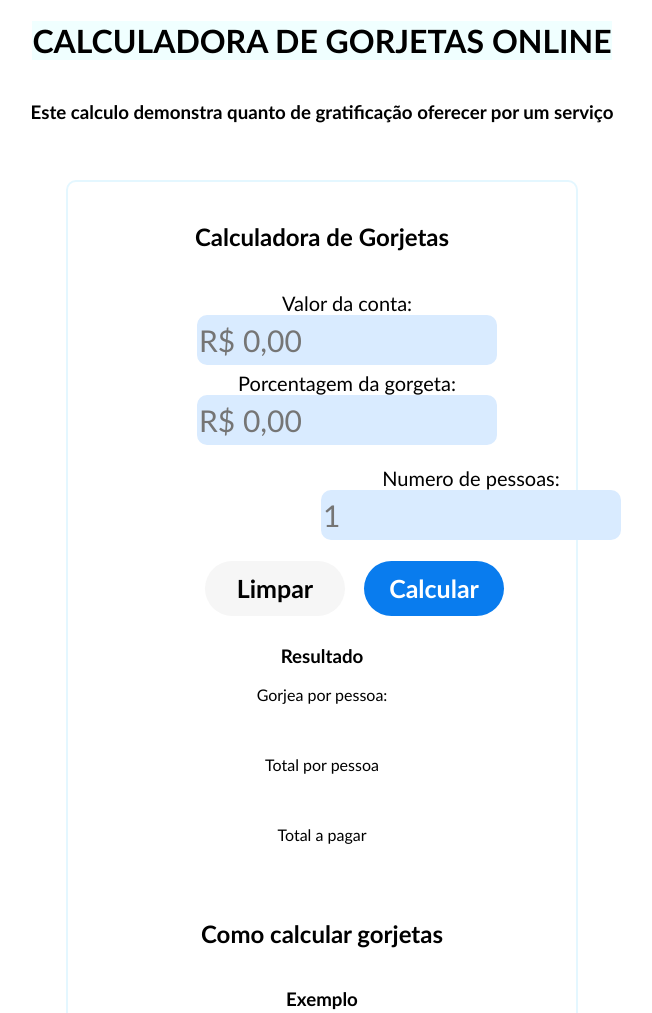
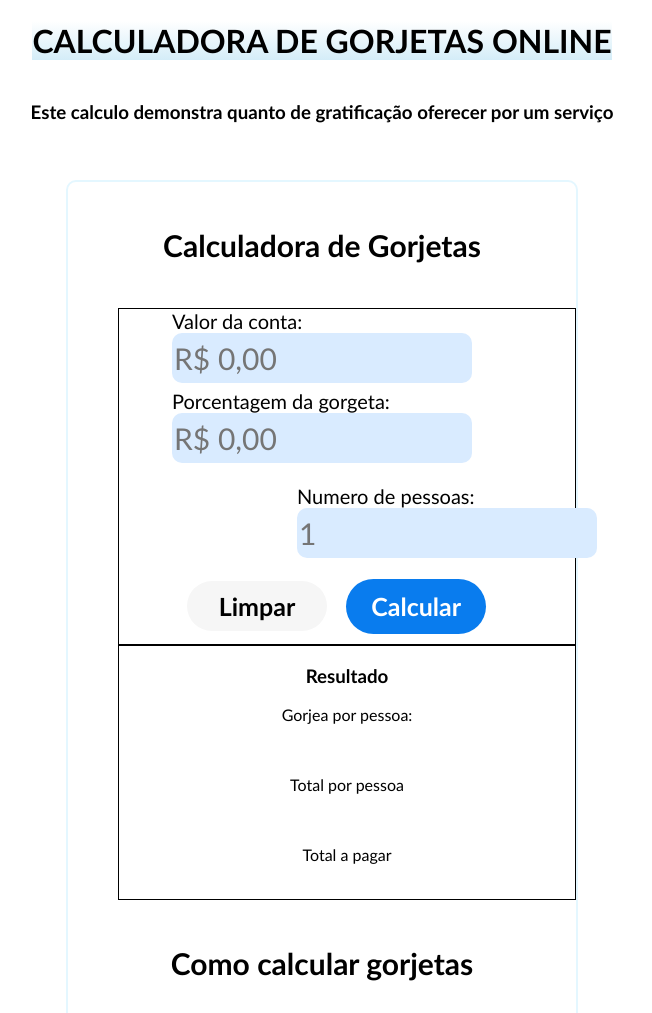
Before and after one commit to higorsilva97/calculadora-gorjeta, a plain HTML site: page index.html in a window 1280 px wide. Shown: the top 1013 px of the page, without its empty margins (318-970 px from the left). Drawn offline with Linux system fonts and the light colour scheme.

Commit message:
formulario

```diff
--- a/estilo.css
+++ b/estilo.css
@@ -3,11 +3,7 @@
     font-family:'Gill Sans', 'Gill Sans MT', Calibri, 'Trebuchet MS', sans-serif
 }
 
-input[type="number"]::-webkit-outer-spin-button,
-input[type="number"]::-webkit-inner-spin-button {
-    -webkit-appearance: none;
-    margin: 0;
-}
+
 input[type="number"] {
     -moz-appearance: textfield;
 }
@@ -23,7 +19,8 @@ header{
 
 h1{
     display: inline-block;
-    background-color:azure;
+    background-color:rgb(228, 247, 255);
+    background: linear-gradient(white,rgb(212, 237, 248));
 }
 
 section{
@@ -31,7 +28,6 @@ section{
     margin-top: 80px;
     border: 2px solid rgb(228, 247, 255);
     border-radius: 10px;
-
     width: 40%;
     text-align: center;
 
@@ -39,15 +35,18 @@ section{
 
 h2{
     padding: 20px;
+    font-size: 30px;
 }
 
 .form{
    margin-left: 50px;
+   border: 1px solid black;
 }
 .formulario{
     display: inline-block;
     width: 350px;
     height: 80px;
+    text-align: left;
    /* border: 2px solid black;*/
 
 }
@@ -84,7 +83,7 @@ button:hover{
     background: rgb(5, 71, 137);
     font-size: 25px;
     font-weight: bold;
-    color: white
+    color: white;
     margin-top: 15px;
     margin-left: 15px;
 }
@@ -93,6 +92,8 @@ button:hover{
 #limpar{
    background:rgb(246, 246, 246);
    color: black;
+   height: 50px;
+   width: 140px;
 }
 
 
@@ -109,3 +110,12 @@ label{
     font-size: 20px;
     margin-top: 2px;
 }
+
+.resultado{
+    border: 1px solid black;
+    margin-left: 50px;
+}
+
+h3{
+
+}
--- a/index.html
+++ b/index.html
@@ -18,11 +18,11 @@
             <div class="form">
                     <div class="formulario">
                         <label id="labelValorConta">Valor da conta:</label>
-                        <input type="number" id="valorConta" name="valorConta"  step="0.01" placeholder="R$ 0,00" >
+                        <input type="text" id="valorConta" name="valorConta"  step="0.01" placeholder="R$ 0,00" >
                     </div>
                     <div class="formulario">
                         <label id="labelPorcGorgeta">Porcentagem da gorgeta: </label>
-                        <input type="text" id="porcGorgeta" name="porcGorgeta" step="0.01" placeholder="R$ 0,00">
+                        <input type="text" id="porcGorgeta" name="porcGorgeta" step="0.01" placeholder="R$ 0,00" min="1">
                     </div>
                     <div class="formulario" id="num">
                         <label id="labelNumPessoas"> Numero de pessoas: </label>
@@ -31,12 +31,11 @@
                     <div class="formulario" id="botao">
                         <button id="limpar">Limpar</button>
                         <button id="btnCalcular">Calcular</button>
-
-
                     </div>
             </div>
+
                 <div class="resultado">
-                    <h3>Resultado</h3>
+                    <h3 id="result">Resultado</h3>
                     <p>Gorjea por pessoa: </p><br>
                     <p>Total por pessoa</p><br>
                     <p>Total a pagar</p><br>
```
